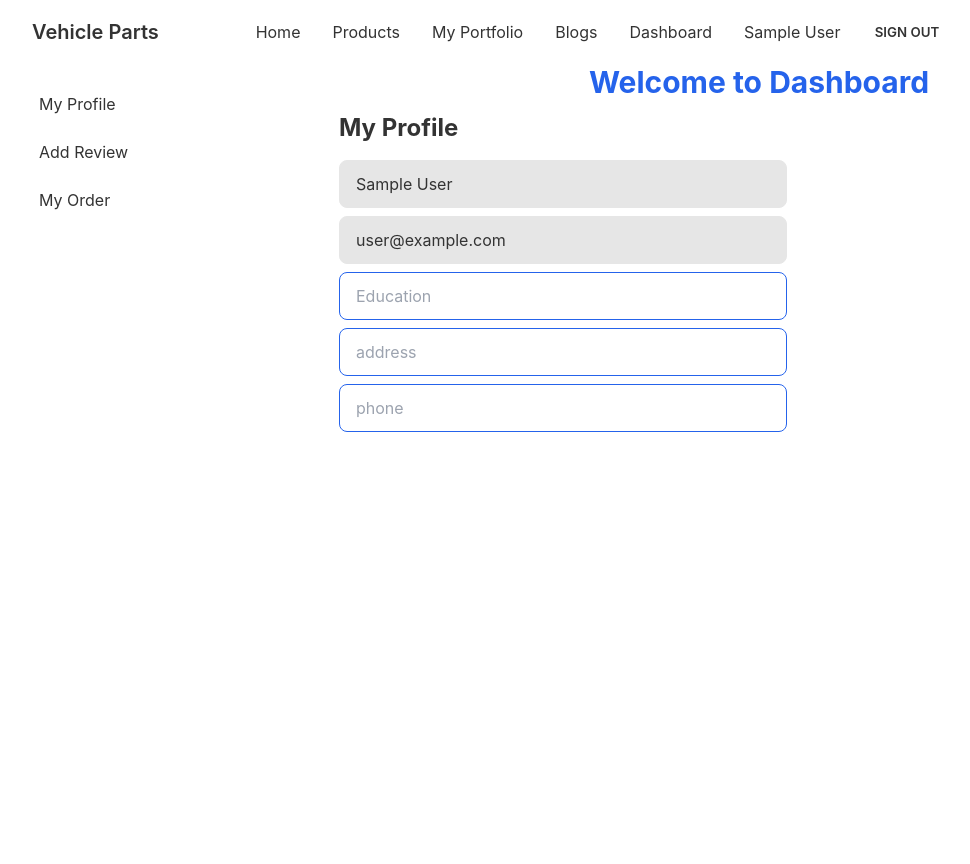
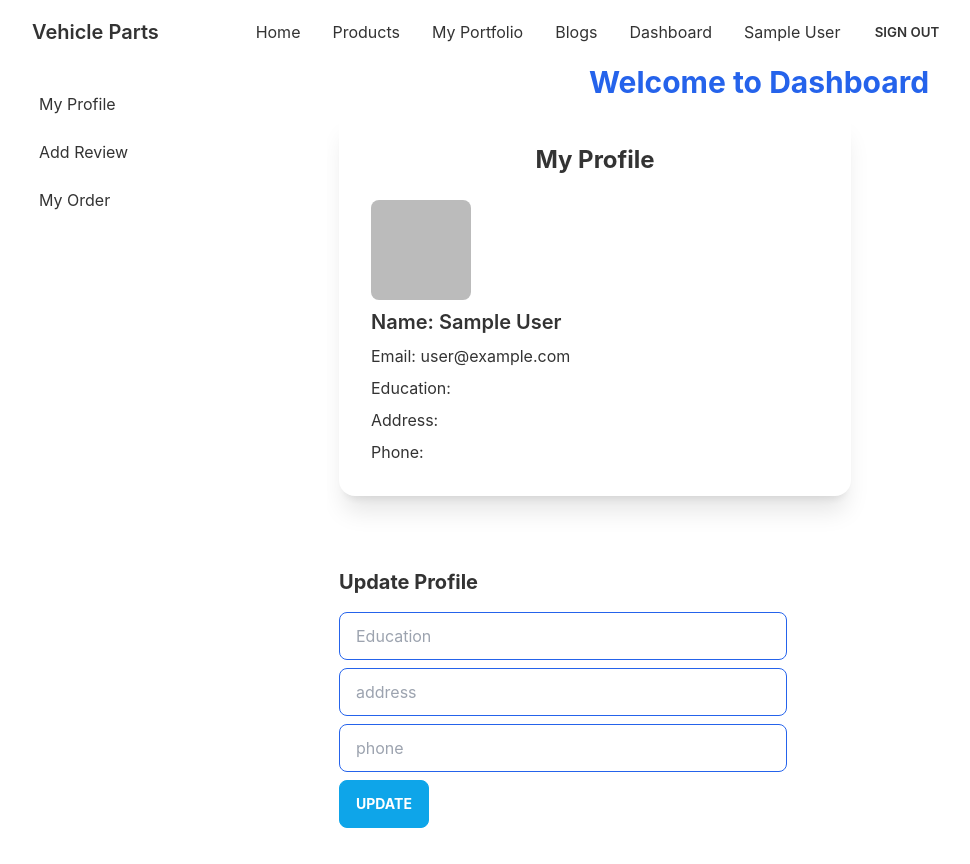
Before and after one commit to faisalkn-71/vehicle-parts-client, a React (Create React App) app: page /dashboard in a window 1280 px wide. Shown: the whole page, without its empty margins (41-1011 px from the left). Built offline with nearby package versions, Linux system fonts and the light colour scheme; no server answers; sample sign-in values are in the browser's storage.

Commit message:
myProfile-connected-with-server

```diff
--- a/src/Pages/Dashboard/AddReview.js
+++ b/src/Pages/Dashboard/AddReview.js
@@ -13,7 +13,6 @@ const AddReview = () => {
             ratings: event.target.ratings.value,
         }
 
-        console.log(review)
         axios.post('http://localhost:5000/reviews', review)
             .then(response => {
                 const { data } = response;
--- a/src/Pages/Dashboard/MyProfile.js
+++ b/src/Pages/Dashboard/MyProfile.js
@@ -1,46 +1,79 @@
-import axios from 'axios';
-import React from 'react';
+import React, { useEffect, useState } from 'react';
 import { useAuthState } from 'react-firebase-hooks/auth';
 import { toast } from 'react-toastify';
 import auth from '../../firebase.init';
 
 const MyProfile = () => {
+    const [user] = useAuthState(auth);
+    console.log(user)
+    const email = user?.email;
+    const [Profile, setProfile] = useState({});
+    console.log(Profile)
+    useEffect(() => {
+        fetch(`http://localhost:5000/userProfile/${email}`)
+        .then(res => res.json())
+        .then(data => setProfile(data))
+    }, [])
 
-    const [user] = useAuthState(auth);
 
-    const handleOrderNow = event => {
+
+    const handleProfile = event => {
         event.preventDefault();
-        const order = {
-            name: user.name,
-            email: user.email,
+
+        const myProfile = {
+            education: event.target.education.value,
             address: event.target.address.value,
-            education: event.target.education.value,
             phone: event.target.phone.value,
         }
-        axios.post('http://localhost:5000/order', order)
-            .then(response => {
-                const { data } = response;
-                if (data.insertedId) {
 
-                }
+        console.log(myProfile)
+
+        if(email){
+            fetch(`http://localhost:5000/userProfile/${email}`, {
+                method: 'PUT',
+                headers: {
+                    'content-type': 'application/json'
+                },
+                body: JSON.stringify(myProfile),
             })
+            .then(res => res.json())
+            .then(data => {
+                    toast('Successfully edited the profile!!')
+                    window.location.reload();
+            })
+        }
 
     }
 
     return (
         <div>
+
+        <div class="card lg:max-w-lg m-3 bg-base-100 shadow-xl">
+        <div class="card-body">
+
+        <h1 className='text-2xl text-center font-bold mb-4'>My Profile</h1>
+
+            <img width='100px' height='100px' className="rounded-lg" src={user?.photoURL || 'https://i.ibb.co/whxhPPg/cute-girl.jpg'}  alt="" />
+
+            <h2 class="card-title">Name: {user?.displayName}</h2>
+            <p>Email: {user?.email}</p>
+            <p>Education: {Profile.education}</p>
+            <p>Address: {Profile.address}</p>
+            <p>Phone: {Profile.phone}</p>
+
+        </div>
+        </div>
+
+        <br />
+        <br />
+
             <div className='m-3 '>
 
-                <form onSubmit={handleOrderNow}>
+                <form onSubmit={handleProfile}>
 
-                    <h1 className='text-2xl font-bold mb-4'>My Profile</h1>
+                    <h1 className='text-xl font-bold mb-4'>Update Profile</h1>
 
 
-                    <input className='input input-bordered input-secondary w-full max-w-md mb-2' type="text" name='name' placeholder='Name' value={user?.displayName} required readOnly disabled />
-                    <br />
-
-                    <input className='input input-bordered input-secondary w-full max-w-md mb-2' type="text" name='email' placeholder='Email' value={user?.email} required readOnly disabled />
-                    <br />
 
                     <input className='input input-bordered input-secondary w-full max-w-md mb-2' type="text" name='education' placeholder='Education' required />
                     <br />
@@ -53,6 +86,9 @@ const MyProfile = () => {
                     <br />
 
 
+                    <input className='btn btn-primary w-100 text-white font-bold' type="submit" value="Update" />
+
+
                 </form>
             </div>
         </div>
```
Also changed, not shown: src/images/cute-girl.jfif (added).
